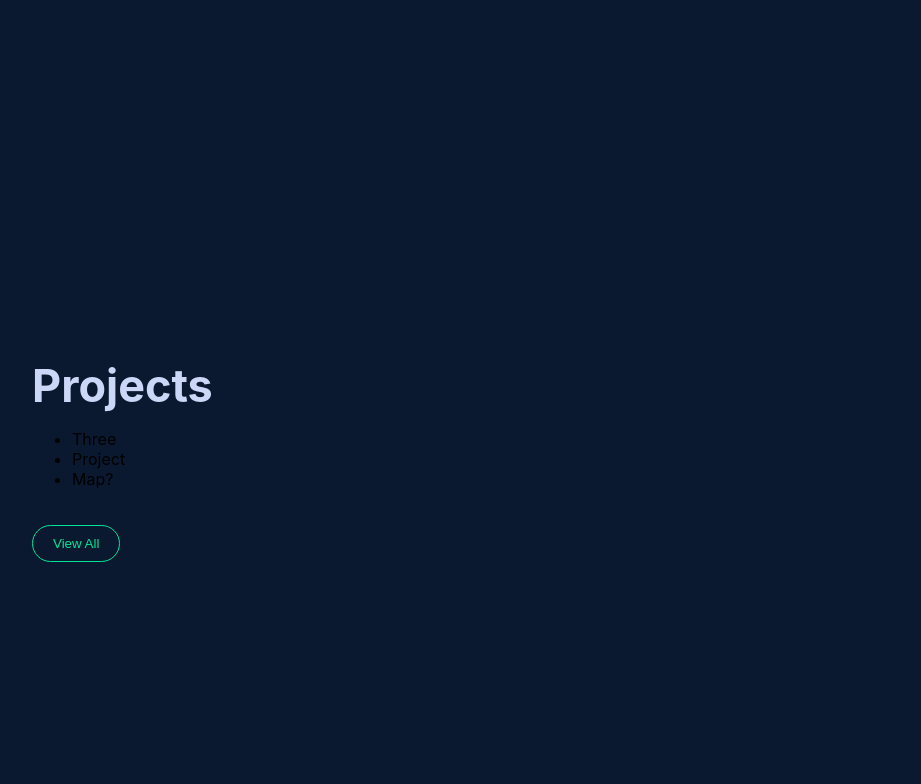
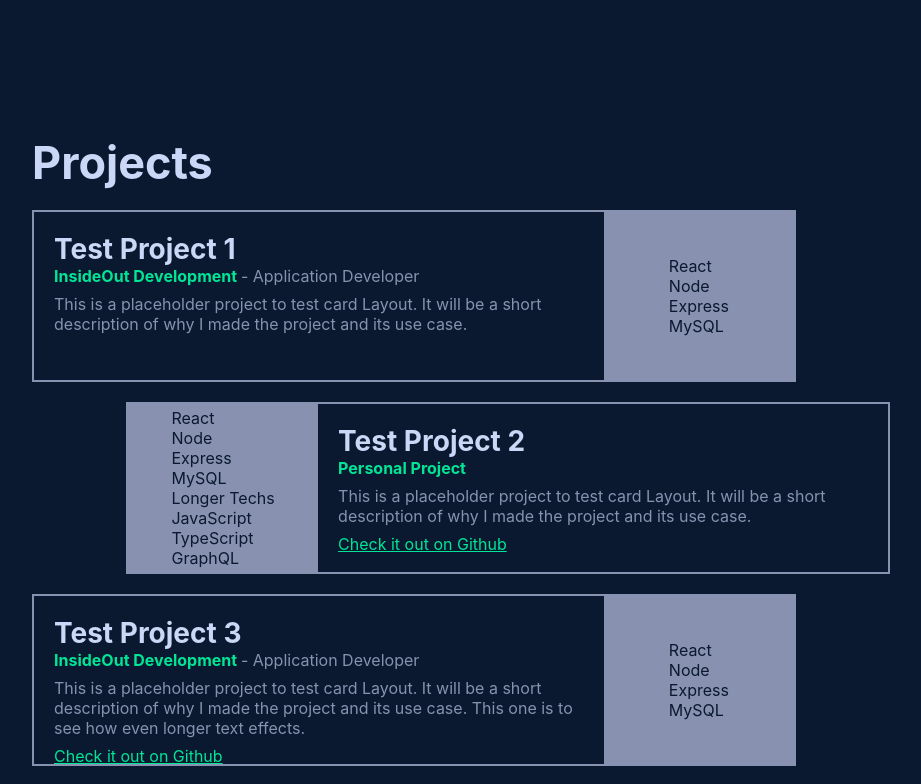
Before and after one commit to Verwiel/Portfolio, a React (Create React App) app in the folder client/: page / in a window 1280 px wide. Shown: the part 1540-2324 px from the top of the page, without its empty margins (161-1082 px from the left). Built offline with nearby package versions, Linux system fonts and the light colour scheme.

Commit message:
home projects placeholder

```diff
--- a/client/src/components/ProjectsSection.js
+++ b/client/src/components/ProjectsSection.js
@@ -1,17 +1,100 @@
 import React from 'react'
 
 const ProjectsSection = () => {
+  const testData = [
+    {
+      "name": "Test Project 1",
+      "company": "InsideOut Development",
+      "title": "- Application Developer",
+      "description": "This is a placeholder project to test card Layout. It will be a short description of why I made the project and its use case.",
+      "technologies": [
+        "React",
+        "Node",
+        "Express",
+        "MySQL"
+      ],
+      "createdAt": "2020-01-01",
+      "isPrivate": true,
+      "repoLink": "#1",
+      "image": "XYZ"
+    },
+    {
+      "name": "Test Project 2",
+      "company": "Personal Project",
+      "title": "",
+      "description": "This is a placeholder project to test card Layout. It will be a short description of why I made the project and its use case.",
+      "technologies": [
+        "React",
+        "Node",
+        "Express",
+        "MySQL",
+        "Longer Techs",
+        "JavaScript",
+        "TypeScript",
+        "GraphQL"
+      ],
+      "createdAt": "2020-01-01",
+      "repoLink": "#1",
+      "image": "XYZ"
+    },
+    {
+      "name": "Test Project 3",
+      "company": "InsideOut Development",
+      "title": "- Application Developer",
+      "description": "This is a placeholder project to test card Layout. It will be a short description of why I made the project and its use case. This one is to see how even longer text effects.",
+      "technologies": [
+        "React",
+        "Node",
+        "Express",
+        "MySQL"
+      ],
+      "createdAt": "2020-01-01",
+      "repoLink": "#1",
+      "image": "XYZ"
+    },
+  ]
+
+  const projectMap = testData.map((project, i) => {
+    const techMap = project.technologies.map(tech => (
+      <li key={tech}>
+        {tech}
+      </li>
+    ))
+    return (
+      <li key={i} className='home-project-container'>
+        <section className='home-project-container-text'>
+          <h5>{project.name}</h5>
+          <span>
+            <strong>{project.company} </strong>{project.title}
+          </span>
+
+          <p>{project.description}</p>
+          {!project.isPrivate &&
+            <a href={project.repoLink}>Check it out on Github</a>
+          }
+        </section>
+
+        {/* Apply project.image as background-image */}
+        <section className='home-project-container-graphic'>
+          <ul className='home-project-container-graphic-tech'>
+            {techMap}
+          </ul>
+
+        </section>
+      </li>
+    )
+  })
+
+
   return (
     <article id='projects' className='home-projects'>
       <h2>Projects</h2>
       <section>
-        <ul>
-          <li>Three</li>
-          <li>Project</li>
-          <li>Map?</li>
+        <ul className='home-projects-map'>
+          {projectMap}
         </ul>
       </section>
-      <button className='btn-green'>View All</button>
+      <button className='btn-green'>See more projects</button>
     </article>
   )
 }
--- a/client/src/styles/layout/_page.scss
+++ b/client/src/styles/layout/_page.scss
@@ -14,7 +14,7 @@
   align-items: center;
   h2 {
     font-size: 45px;
-    margin: 0 0 10px 0;
+    margin: 0 0 20px 0;
   }
   article {
     width: 100%;
--- a/client/src/styles/pages/_home.scss
+++ b/client/src/styles/pages/_home.scss
@@ -40,9 +40,68 @@
     justify-content: space-between;
   }
   &-projects {
-    // display: flex;
-    // flex-direction: column;
+    display: flex;
+    flex-direction: column;
     padding: 0 65px;
+    button {align-self: center;}
+    &-map {
+      padding: 0;
+      margin: 0;
+      list-style: none;
+      .home-project-container {
+        display: flex;
+        flex-direction: row;
+        justify-content: space-between;
+        background-color: white;
+        width: 85%;
+        margin-right: calc(15% - 40px);
+        height: 21vh;
+        background-color: $background;
+        border: 2px solid $font;
+        &:nth-child(even){
+          flex-direction: row-reverse;
+          margin: 20px 0;
+          margin-left: calc(15% - 40px);
+        }
+
+        &-text {
+          padding: 20px;
+          h5 {
+            font-size: 28px;
+            margin: 0;
+            color: $font-bright;
+          }
+          strong {
+            color: $accent;
+          }
+          span {
+            color: $font;
+          }
+          p {
+            margin: 8px 0;
+          }
+          a {
+            color: $accent;
+          }
+        }
+
+        &-graphic {
+          display: flex;
+          justify-content: center;
+          align-items: center;
+          width: 150px;
+          min-width: 150px;
+          background-color: $font;
+          padding: 20px;
+          &-tech {
+            padding: 0;
+            margin: 0;
+            list-style: none;
+            color: $background;
+          }
+        }
+      }
+    }
   }
   &-contact {
     display: flex;
```
